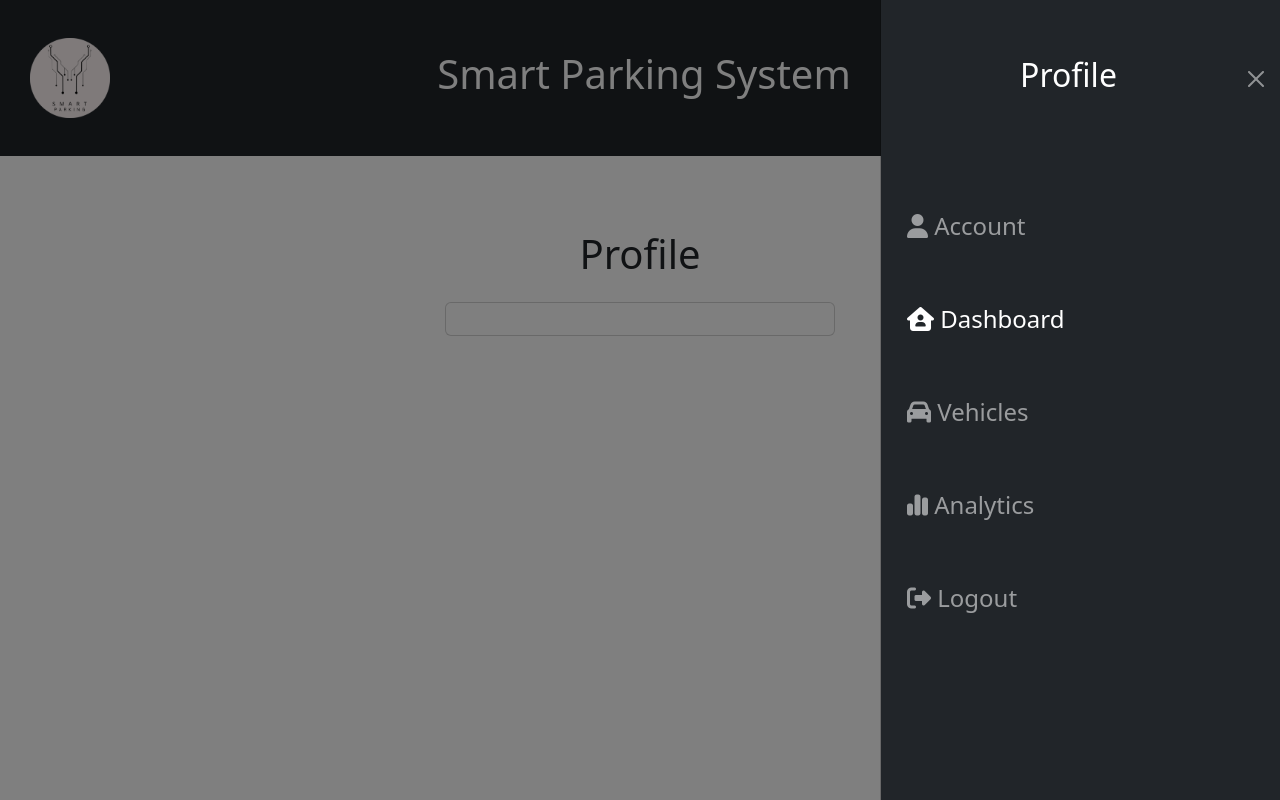
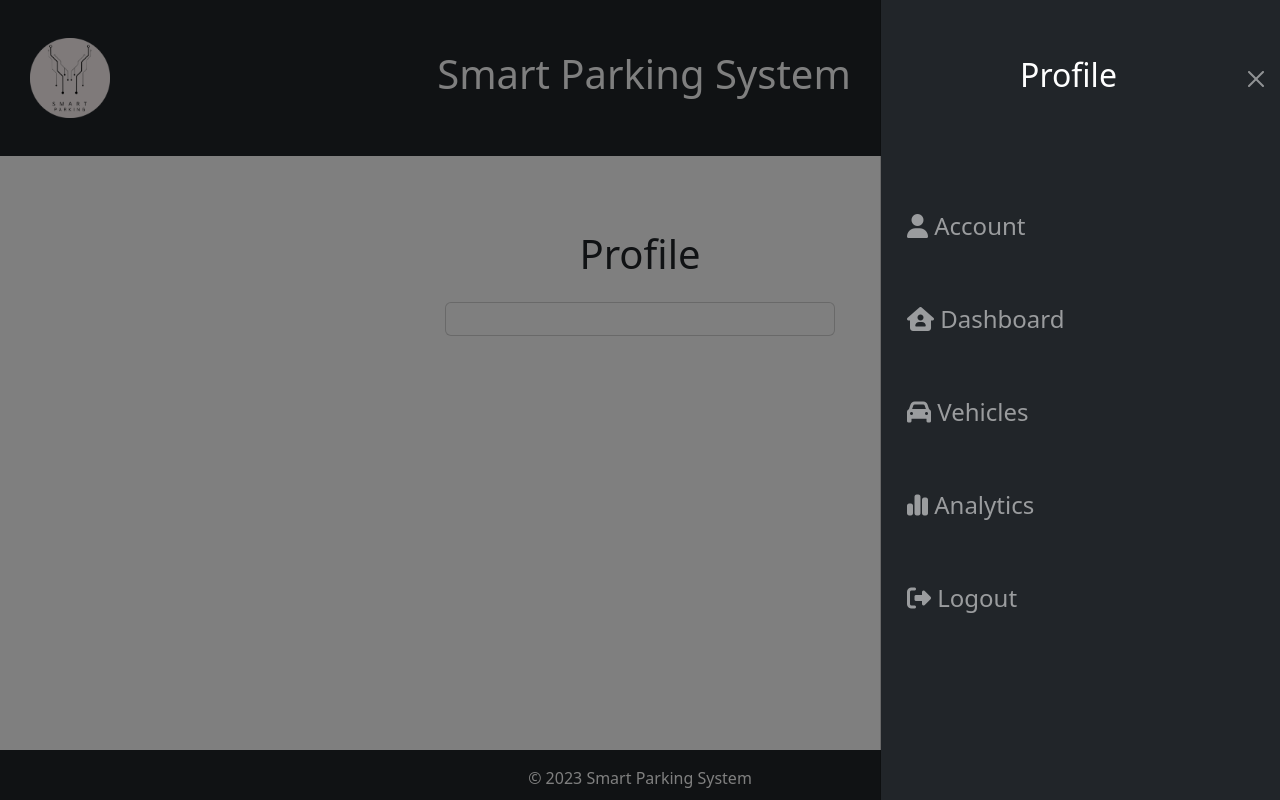
Before and after one commit to Shashank280804/MinorProject, a Flask app: page /profile in a window 1280 px wide, after a click that opens the changed part. Run offline with Flask 3, Linux system fonts and the light colour scheme; the visitor is signed in with stand-in values (Sample User, id 1); some libraries are stand-ins or nearby versions.

Commit message:
New db, comment code and web-design.

```diff
--- a/main_project/main.py
+++ b/main_project/main.py
@@ -1,3 +1,4 @@
+# Imports
 from flask import Flask, render_template, url_for, request, flash, redirect
 from flask_wtf import FlaskForm
 from flask_login import LoginManager, login_required, login_user, logout_user, current_user, UserMixin
@@ -6,18 +7,24 @@
 from wtforms.validators import DataRequired, Length
 from werkzeug import security as s
 
+
 parking_system = Flask(__name__) # Application initialization.
+
 
 login_manager = LoginManager()  # Login manager to add authentication functionality.
 login_manager.init_app(parking_system)  # Initialize the login manager.
 
+
+# Keys:
 parking_system.secret_key = "yi5u9yh4gn"
 csrf_token = "vaow457y34bvjr"
+
 
 parking_system.config['SQLALCHEMY_DATABASE_URI'] = "sqlite:///system.db"  # Set database path.
 db = SQLAlchemy(parking_system)  # Create database object.
 
 
+# User loader.
 @login_manager.user_loader
 def load_user(user_id):
     return User.query.get(int(user_id))
@@ -44,11 +51,12 @@
     vehicle_status = db.Column(db.Boolean, nullable=False)
 
 
-# Creating database
-with parking_system.app_context():
-    db.create_all()
+# # Creating database
+# with parking_system.app_context():
+#     db.create_all()
 
 # Forms
+## Login Form
 class Loginform(FlaskForm):
     """This class creates a login form."""
     email = EmailField('EMAIL-ID:', validators=[DataRequired()])
@@ -56,7 +64,7 @@
     login = SubmitField('LOGIN')
 
 
-#   Signup Form -
+## Signup Form -
 class Signup(FlaskForm):
     """This class creates a signup form."""
     name = StringField("NAME:", validators=[DataRequired(), Length(min=4, max=10)])
@@ -67,12 +75,33 @@
     signup = SubmitField('SIGNUP')
 
 
-
-with parking_system.app_context():
-    vehicle_list = Vehicle.query.all()  # Get all vehicle information
-    user_list = User.query.all()
+## Vehicle Form -
+class VehicleForm(FlaskForm):
+    """This class creates a vehicle form"""
+    vehicle_name = StringField("VEHICLE NAME:", validators=[DataRequired(), Length(min=4, max=10)])
+    vehicle_type = StringField("VEHICLE TYPE:", validators=[DataRequired(), Length(min=4, max=10)])
+    vehicle_plate = StringField("VEHICLE PLATE:", validators=[DataRequired(), Length(min=4, max=10)])
+    add_veh = SubmitField('Add Vehicle')
 
 
+## Profile Form -
+class ProfileForm(FlaskForm):
+    """This class represents profile form."""
+    name = StringField("NAME:", validators=[DataRequired(), Length(min=4, max=10)])
+    email = EmailField('EMAIL-ID:', validators=[DataRequired()])
+    flat_no = StringField('Flat Number:', validators=[DataRequired()])
+    aadhar_no = StringField('Aadhar Card Number:', validators=[DataRequired()])
+    save_prof = StringField('Save Profile')
+
+
+
+# Application context:
+with parking_system.app_context():
+    vehicle_list = Vehicle.query.all()  # Get all vehicle information from table.
+    user_list = User.query.all()  # Get all user information from table.
+
+
+# Storing csrf token in application.
 parking_system.config['SECRET_KEY'] = csrf_token
 
 
@@ -90,6 +119,8 @@
     check = s.check_password_hash(user_hash, password)
     return check
 
+
+# Routes:
 
 @parking_system.route("/")
 def home():
--- a/main_project/static/styles/style.css
+++ b/main_project/static/styles/style.css
@@ -78,3 +78,13 @@
   padding: 10px 10px;
   margin-top: 20px;
 }
+
+footer
+{
+  position: absolute;
+  left: 0;
+  bottom: 0;
+  height: 50px;
+  width: 100%;
+  overflow: hidden;
+}
--- /dev/null
+++ b/main_project/templates/footer.html
@@ -0,0 +1,8 @@
+{% block content %}
+
+<!-- Footer section -->
+<footer class="bg-dark text-center text-white py-3">
+    <p class="mb-0">&copy; 2023 Smart Parking System</p>
+</footer>
+
+{% endblock %}
--- a/main_project/templates/header.html
+++ b/main_project/templates/header.html
@@ -10,7 +10,6 @@
     <script src="https://kit.fontawesome.com/00a5c407e7.js" crossorigin="anonymous"></script>
     <!--Style sheet-->
     <link rel="stylesheet" href="..\static\styles\style.css">
-
     <title>Smart Parking System</title>
 </head>
 <body>
@@ -33,19 +32,19 @@
                 <div class="offcanvas-body">
                     <ul class="navbar-nav justify-content-end flex-grow-1 pe-3">
                         <li class="nav-item">
-                            <a id="acc" class="nav-link" href="{{ url_for('profile') }}" onclick="opentab('acc')"><h4><i class="fa-solid fa-user"></i> Account</h4></a>
+                            <a id="acc" data-toggle="tab" class="nav-link" href="{{ url_for('profile') }}" onclick="opentab('acc')"><h4><i class="fa-solid fa-user"></i> Account</h4></a>
                         </li>
                         <li class="nav-item">
-                            <a id="dash" class="nav-link active" aria-current="page" href="{{ url_for('home') }}" onclick="opentab('dash')"><h4><i class="fa-solid fa-house-user"></i> Dashboard</h4></a>
+                            <a id="dash" data-toggle="tab" class="nav-link" aria-current="page" href="{{ url_for('home') }}" onclick="opentab('dash')"><h4><i class="fa-solid fa-house-user"></i> Dashboard</h4></a>
                         </li>
                         <li class="nav-item">
-                            <a id="veh" class="nav-link" href="{{ url_for('vehicles') }}" onclick="opentab('veh')"><h4><i class="fa-solid fa-car"></i> Vehicles</h4></a>
+                            <a id="veh" data-toggle="tab" class="nav-link" href="{{ url_for('vehicles') }}" onclick="opentab('veh')"><h4><i class="fa-solid fa-car"></i> Vehicles</h4></a>
                         </li>
                         <li class="nav-item">
-                            <a id="anlyts" class="nav-link" href="#" onclick="opentab('anlyts')"><h4><i class="fa-solid fa-chart-simple"></i> Analytics</h4></a>
+                            <a id="anlyts" data-toggle="tab" class="nav-link" href="#" onclick="opentab('anlyts')"><h4><i class="fa-solid fa-chart-simple"></i> Analytics</h4></a>
                         </li>
                         <li class="nav-item">
-                            <a id="lgout" class="nav-link" href="{{ url_for('logout') }}" onclick="opentab('lgout')"><h4><i class="fa-solid fa-right-from-bracket"></i> Logout</h4></a>
+                            <a id="lgout" data-toggle="tab" class="nav-link" href="{{ url_for('logout') }}" onclick="opentab('lgout')"><h4><i class="fa-solid fa-right-from-bracket"></i> Logout</h4></a>
                         </li>
                     </ul>
                 </div>
@@ -58,7 +57,7 @@
     <!--- Bootstrap js script-->
     <script src="https://cdn.jsdelivr.net/npm/@popperjs/core@2.11.5/dist/umd/popper.min.js" integrity="sha384-Xe+8cL9oJa6tN/veChSP7q+mnSPaj5Bcu9mPX5F5xIGE0DVittaqT5lorf0EI7Vk" crossorigin="anonymous"></script>
     <script src="https://cdn.jsdelivr.net/npm/bootstrap@5.2.0/dist/js/bootstrap.min.js" integrity="sha384-ODmDIVzN+pFdexxHEHFBQH3/9/vQ9uori45z4JjnFsRydbmQbmL5t1tQ0culUzyK" crossorigin="anonymous"></script>
-    <script>
+    <!-- <script>
         var tablinks = document.getElementsByClassName("nav-link");
 
         function opentab(tabname)
@@ -69,6 +68,23 @@
             }
             document.getElementById(tabname).classList.add("active");
         }
-    </script>
+    </script> -->
+    <!-- <script>
+        $(function() {
+            $('a[data-toggle="tab"]').on('shown', function(e){
+                //save the latest tab using a cookie:
+                $.cookie('nav-item', $(e.target).attr('class'));
+            });
+
+            //activate latest tab, if it exists:
+            var lastTab = $.cookie('nav-item');
+            if (lastTab) {
+                $('ul.nav-item').children().removeClass('active');
+                $('a[class='+ lastTab +']').parents('li:first').addClass('active');
+                $('div.nav-item').children().removeClass('active');
+                $(lastTab).addClass('active');
+            }
+        });
+    </script> -->
 </body>
 </html>
--- a/main_project/templates/login.html
+++ b/main_project/templates/login.html
@@ -24,3 +24,5 @@
 			</div>
 		</div>
 	</div>
+
+	{% include "footer.html" %}
--- a/main_project/templates/profile.html
+++ b/main_project/templates/profile.html
@@ -10,10 +10,10 @@
               {% for user in u_list: %}
               {% if user.id == current_user.id %}
               <h5 class="card-title">{{ user.name }}</h5>
-              <p class="card-text">Email: {{ user.mail }}</p>
+              <p class="card-text">Email: {{ user.usr_email }}</p>
               <p class="card-text">Aadhar card number: {{ user.aadhar_no }}</p>
               <p class="card-text">Flat number: {{ user.flat_no }}</p>
-              <a href="#" class="btn btn-primary">Edit Profile</a>
+              <a href="#" class="btn btn-dark">Edit Profile</a>
               {% endif %}
               {% endfor %}
             </div>
@@ -21,3 +21,5 @@
         </div>
       </div>
     </div>
+
+{% include "footer.html" %}
--- a/main_project/templates/signup.html
+++ b/main_project/templates/signup.html
@@ -43,3 +43,5 @@
     </div>
   </div>
 </div>
+
+{% include "footer.html" %}
--- a/main_project/templates/vehicles.html
+++ b/main_project/templates/vehicles.html
@@ -39,3 +39,5 @@
     {% endif %}
   </div>
 </div>
+
+{% include "footer.html" %}
```
Also changed, not shown: main_project/templates/index.html (+1 -6 lines), instance/system.db, main_project/templates/landing_page.html (deleted).
